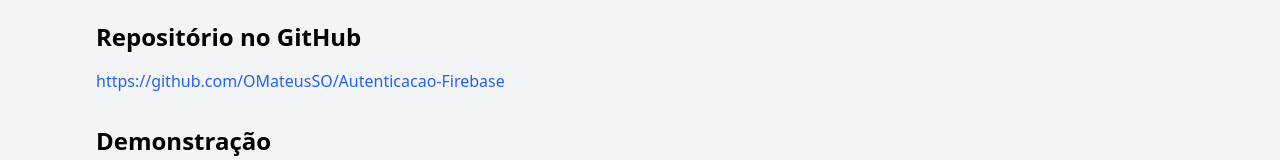
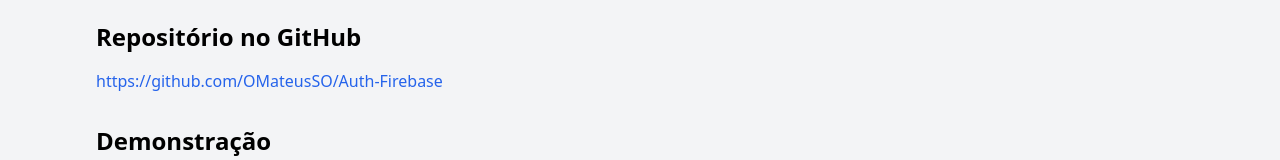
Before and after one commit to OMateusSO/Portifolio, a Nuxt app: page /projetos/Sistema_de_Login in a window 1280 px wide. Shown: the part 612-772 px from the top of the page. Built offline with nearby package versions, Linux system fonts and the light colour scheme.

Commit message:
link repositorio correction 3

```diff
--- a/pages/projetos/Sistema_de_Login.vue
+++ b/pages/projetos/Sistema_de_Login.vue
@@ -43,9 +43,9 @@
       <div class="mb-8">
         <h2 class="text-2xl font-semibold dark:text-white mb-4">Repositório no GitHub</h2>
         <div class="">
-          <a href="https://github.com/OMateusSO/SistemaLogin" target="_blank"
+          <a href="https://github.com/OMateusSO/Auth-Firebase" target="_blank"
             class="text-blue-600 hover:text-blue-800 transition-colors">
-            https://github.com/OMateusSO/Autenticacao-Firebase
+            https://github.com/OMateusSO/Auth-Firebase
           </a>
         </div>
       </div>
```
